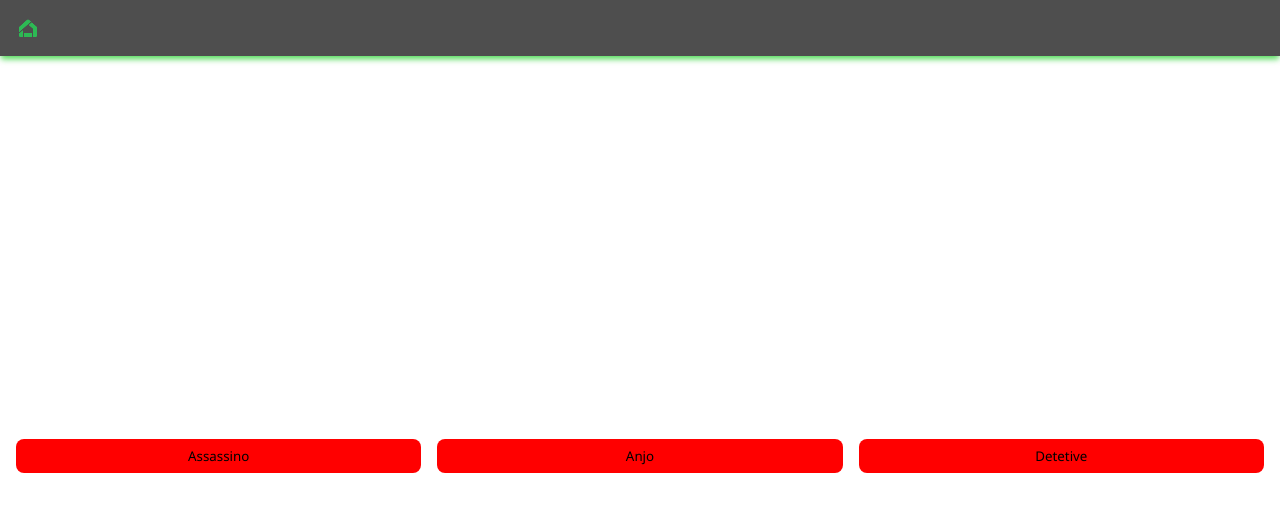
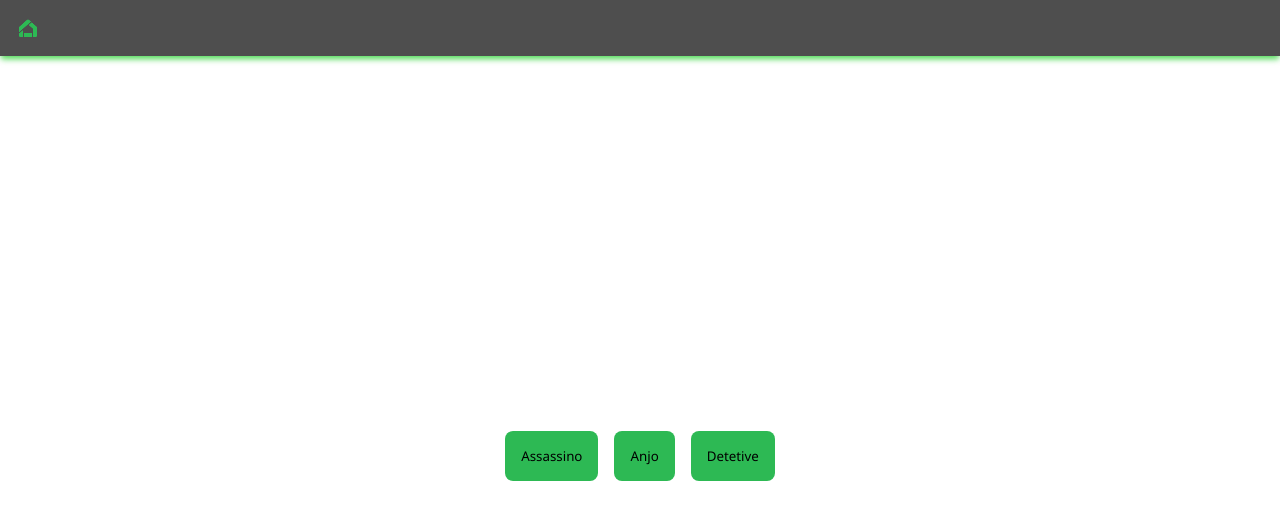
Before and after one commit to DijalmaCavalcante/oge, a React (Vite) app: page /cidade-dorme in a window 1280 px wide. Shown: the top 520 px of the page. Built offline with nearby package versions, Linux system fonts and the light colour scheme.

Commit message:
chore: melhorando estilizacao do cidade dorme com base nos novos componentes

```diff
--- a/src/games/cidadedorme/index.jsx
+++ b/src/games/cidadedorme/index.jsx
@@ -1,18 +1,18 @@
 import './style.css'
+import { useState } from 'react'
 import Backheader from '@elements/backheader'
-import Button from '@elements/button'
 import Container from '@elements/container'
-
+import Gamecard from '@elements/gamecard'
+import somAnjo from './anjo.mp3'
 import somAssassino from './assassino.mp3'
-import somAnjo from './anjo.mp3'
 import somDetetive from './detetive.mp3'
-import { useState } from 'react'
 
 export default function cidadedorme () {
   const [audioAtual, setAudioAtual] = useState(null)
+  const [somAtual, setSomAtual] = useState(null)
 
   function playOrPause(som) {
-    if (audioAtual && audioAtual.src === som && !audioAtual.paused) {
+    if (audioAtual && somAtual === som && !audioAtual.paused) {
       audioAtual.pause()
       return
     }
@@ -24,6 +24,7 @@ export default function cidadedorme () {
     const novoAudio = new Audio(som)
     novoAudio.play()
     setAudioAtual(novoAudio)
+    setSomAtual(som)
   }
 
   return (
@@ -31,9 +32,15 @@ export default function cidadedorme () {
       <Backheader />
       <div className='cidadedorme__container'>
         <Container>
-          <Button id='assassino' onClick={() => playOrPause(somAssassino)}>Assassino</Button>
-          <Button id='anjo' onClick={() => playOrPause(somAnjo)}>Anjo</Button>
-          <Button id='detetive' onClick={() => playOrPause(somDetetive)}>Detetive</Button>
+          <Gamecard color='green'>
+            <button id='assassino' onClick={() => playOrPause(somAssassino)}>Assassino</button>
+          </Gamecard>
+          <Gamecard color='green'>
+            <button id='anjo' onClick={() => playOrPause(somAnjo)}>Anjo</button>
+          </Gamecard>
+          <Gamecard color='green'>
+            <button id='detetive' onClick={() => playOrPause(somDetetive)}>Detetive</button>
+          </Gamecard>
         </Container>
       </div>
     </div>
```
Also changed, not shown: src/games/index.jsx (indentation only).
